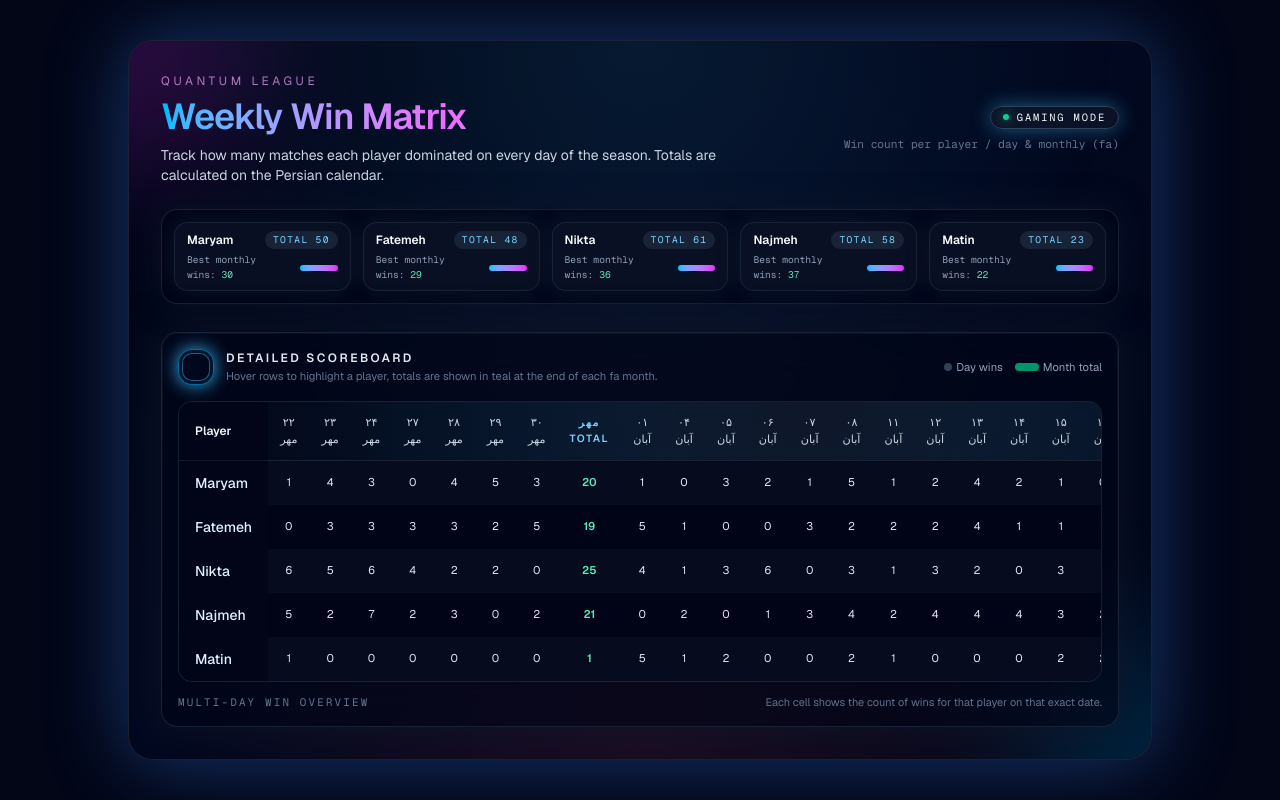
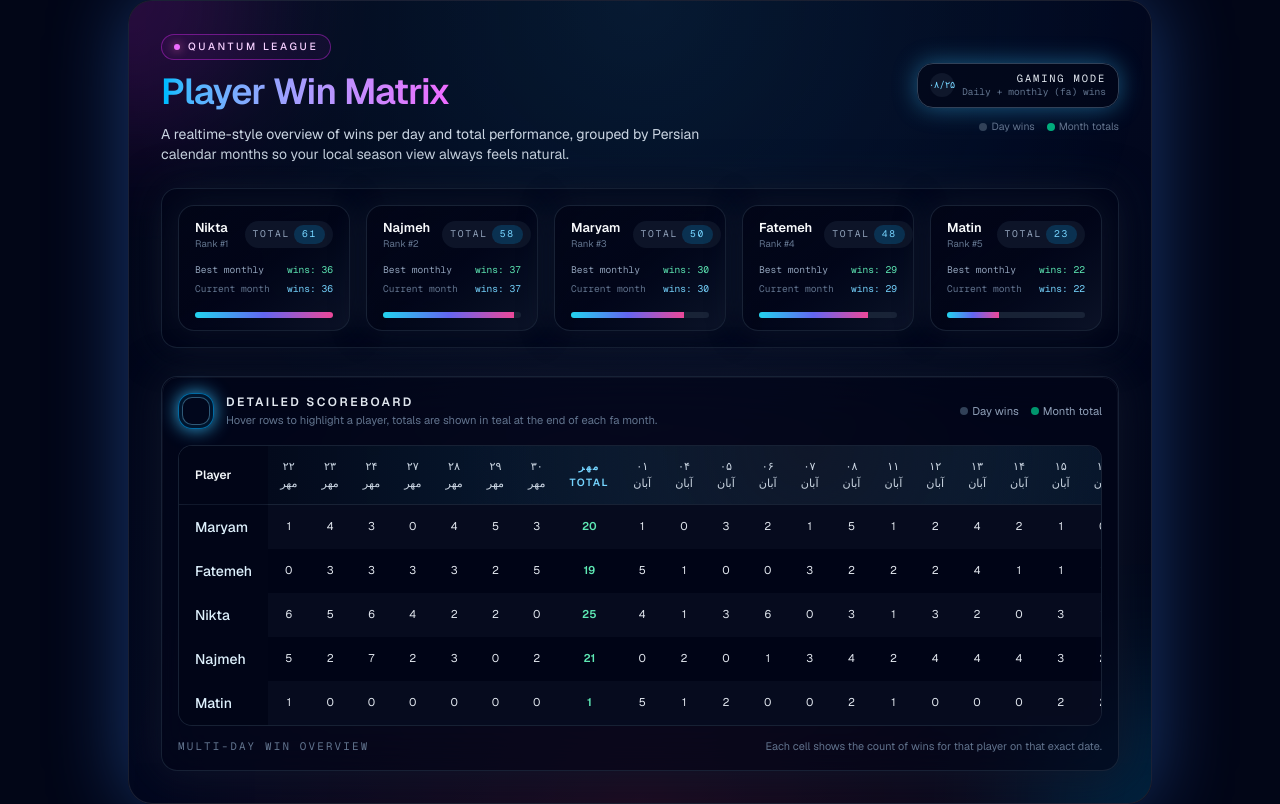
Before and after one commit to maryamabdi76/nikimak, a Next.js app: page / in a window 1280 px wide. Built offline with nearby package versions, Linux system fonts and the light colour scheme.

Commit message:
Refactor date handling and enhance player win tracking; implement Persian calendar support and improve UI components

```diff
--- a/app/page.tsx
+++ b/app/page.tsx
@@ -1,6 +1,12 @@
-// Use full ISO-like date keys so adding new days is safer and works well with locales.
-// Year here is just an example; adjust to your real season/year as needed.
-const DATES = [
+import { Avatar, AvatarFallback } from '@/components/ui/avatar';
+
+// Central calendar config so we don't repeat magic strings
+const PERSIAN_CALENDAR_LOCALE = 'fa-IR-u-ca-persian';
+
+// Later this can come from DB/API as an array of ISO-like date strings.
+type DateKey = string;
+
+const DATES: DateKey[] = [
   '2024-10-13',
   '2024-10-14',
   '2024-10-15',
@@ -26,10 +32,10 @@ const DATES = [
   '2024-11-12',
   '2024-11-15',
   '2024-11-16',
-] as const;
+];
 
-type DateKey = (typeof DATES)[number];
-
+// Per-player row, wins keyed by "YYYY-MM-DD".
+// Later, when data comes from API, you can just feed the same shape.
 type PlayerRow = {
   name: string;
   wins: Record<DateKey, number>;
@@ -39,9 +45,9 @@ type PlayerRow = {
 type MonthKey = string;
 
 type DateMeta = {
-  label: DateKey;
-  date: Date;
-  monthKey: MonthKey;
+  label: DateKey; // "YYYY-MM-DD"
+  date: Date; // JS Date, used only for formatting / calendar
+  monthKey: MonthKey; // Persian month ("01".."12")
 };
 
 type Column =
@@ -49,18 +55,30 @@ type Column =
   | { kind: 'month-total'; monthKey: MonthKey; label: string };
 
 const TODAY = new Date();
+// This is safe for lexicographical comparison because it's ISO-like.
+const TODAY_KEY = TODAY.toISOString().slice(0, 10);
 
-const dateMeta: DateMeta[] = DATES.map((label) => {
+/**
+ * Build metadata for each date:
+ * - Sort by date string so dynamic data is always in order.
+ * - Parse to Date (UTC) for formatting.
+ * - Derive Persian calendar month key.
+ */
+function buildDateMeta(dateStrings: DateKey[]): DateMeta[] {
+  return dateStrings
+    .slice()
+    .sort() // "2024-10-13" < "2024-10-14" < ... lexicographically
+    .map((label) => {
       const [yearStr, monthStr, dayStr] = label.split('-');
       const year = Number(yearStr);
-  const monthIndex = Number(monthStr) - 1;
+      const monthIndex = Number(monthStr) - 1; // JS months are 0-based
       const day = Number(dayStr);
 
-  // Use UTC so we get a pure date (00:00:00.000Z) and avoid local timezone offsets
-  const date = new Date(Date.UTC(year, monthIndex, day));
+      // Use UTC so we get a pure date and avoid local timezone offset surprises
+      const date = new Date(year, monthIndex, day);
 
       // Group by Persian (fa-IR, Persian calendar) month, e.g. "01".."12"
-  const faMonthKey = date.toLocaleDateString('fa-IR-u-ca-persian', {
+      const faMonthKey = date.toLocaleDateString(PERSIAN_CALENDAR_LOCALE, {
         month: '2-digit',
       });
 
@@ -70,11 +88,20 @@ const dateMeta: DateMeta[] = DATES.map((label) => {
         monthKey: faMonthKey,
       };
     });
+}
 
-const currentMonthKey = TODAY.toLocaleDateString('fa-IR-u-ca-persian', {
-  month: '2-digit',
-});
+const dateMeta: DateMeta[] = buildDateMeta(DATES);
+console.log('🚀 ~ dateMeta:', dateMeta);
 
+// Current Persian month (based on "now"), used to know which month
+// should stop counting at TODAY (skip future days).
+const currentMonthKey: MonthKey = TODAY.toLocaleDateString(
+  PERSIAN_CALENDAR_LOCALE,
+  { month: '2-digit' }
+);
+
+// Build columns: one column per day + a "month-total" column
+// at the end of each Persian month group.
 const columns: Column[] = (() => {
   const cols: Column[] = [];
 
@@ -85,9 +112,11 @@ const columns: Column[] = (() => {
     const isEndOfMonth = !nextMeta || nextMeta.monthKey !== meta.monthKey;
 
     if (isEndOfMonth) {
-      const faMonthShort = meta.date.toLocaleDateString('fa-IR', {
-        month: 'short',
-      });
+      // Use the same Persian calendar for the label, so grouping + label match.
+      const faMonthShort = meta.date.toLocaleDateString(
+        PERSIAN_CALENDAR_LOCALE,
+        { month: 'short' }
+      );
 
       cols.push({
         kind: 'month-total',
@@ -100,15 +129,21 @@ const columns: Column[] = (() => {
   return cols;
 })();
 
+/**
+ * Calculate the total wins for a player in a given Persian month.
+ * - Uses monthKey derived from Persian calendar.
+ * - For the current month, skips dates strictly after TODAY_KEY
+ *   (so future dates in the same month don't contribute).
+ * - Uses date string comparison (YYYY-MM-DD) to avoid timezone issues.
+ */
 function getMonthTotal(player: PlayerRow, monthKey: MonthKey): number {
   return dateMeta.reduce((sum, meta) => {
     if (meta.monthKey !== monthKey) return sum;
 
-    const isCurrentMonth =
-      meta.monthKey === currentMonthKey &&
-      meta.date.getFullYear() === TODAY.getFullYear();
+    const isCurrentMonth = meta.monthKey === currentMonthKey;
 
-    if (isCurrentMonth && meta.date > TODAY) {
+    // If this date is in the future (within current month), ignore it.
+    if (isCurrentMonth && meta.label > TODAY_KEY) {
       return sum;
     }
 
@@ -280,33 +315,56 @@ export default function Home() {
         </div>
 
         <div className="relative flex flex-col gap-6">
-          <header className="flex flex-col items-start justify-between gap-6 sm:flex-row sm:items-center">
-            <div>
-              <p className="text-xs uppercase tracking-[0.3em] text-fuchsia-300/70">
+          <header className="flex flex-col gap-6 sm:flex-row sm:items-center sm:justify-between">
+            <div className="space-y-3">
+              <p className="inline-flex items-center gap-2 rounded-full border border-fuchsia-500/40 bg-fuchsia-500/5 px-3 py-1 text-[0.65rem] font-medium uppercase tracking-[0.25em] text-fuchsia-200">
+                <span className="h-1.5 w-1.5 rounded-full bg-fuchsia-400 shadow-[0_0_10px_rgba(244,114,182,0.9)]" />
                 Quantum League
               </p>
-              <h1 className="mt-2 bg-linear-to-r from-sky-400 via-fuchsia-400 to-emerald-400 bg-clip-text text-3xl font-semibold tracking-tight text-transparent sm:text-4xl">
-                Weekly Win Matrix
+              <h1 className="bg-linear-to-r from-sky-400 via-fuchsia-400 to-emerald-400 bg-clip-text text-3xl font-semibold tracking-tight text-transparent sm:text-4xl">
+                Player Win Matrix
               </h1>
-              <p className="mt-2 max-w-xl text-sm text-slate-300">
-                Track how many matches each player dominated on every day of the
-                season. Totals are calculated on the Persian calendar.
+              <p className="max-w-xl text-sm text-slate-300">
+                A realtime-style overview of wins per day and total performance,
+                grouped by Persian calendar months so your local season view
+                always feels natural.
               </p>
             </div>
-            <div className="flex flex-col items-end text-right text-xs text-slate-400">
-              <span className="inline-flex items-center gap-2 rounded-full border border-slate-700 bg-slate-900/70 px-3 py-1 font-mono text-[0.65rem] uppercase tracking-[0.18em] text-slate-100 shadow-[0_0_20px_rgba(56,189,248,0.45)]">
-                <span className="h-1.5 w-1.5 rounded-full bg-emerald-400 shadow-[0_0_12px_rgba(52,211,153,0.9)]" />
-                Gaming Mode
+            <div className="flex flex-col items-end gap-3 text-right text-xs text-slate-400">
+              <div className="inline-flex items-center gap-2 rounded-2xl border border-slate-700 bg-slate-950/70 px-3 py-2 shadow-[0_0_25px_rgba(56,189,248,0.45)]">
+                <span className="inline-flex h-6 w-6 items-center justify-center rounded-xl bg-slate-900 text-[0.6rem] font-mono text-sky-300">
+                  {new Date().toLocaleDateString(PERSIAN_CALENDAR_LOCALE, {
+                    month: '2-digit',
+                    day: '2-digit',
+                  })}
                 </span>
-              <span className="mt-2 font-mono text-[0.7rem] text-slate-500">
-                Win count per player / day & monthly (fa)
+                <div className="flex flex-col">
+                  <span className="font-mono text-[0.65rem] uppercase tracking-[0.18em] text-slate-200">
+                    Gaming mode
                   </span>
+                  <span className="font-mono text-[0.6rem] text-slate-500">
+                    Daily + monthly (fa) wins
+                  </span>
+                </div>
+              </div>
+              <div className="flex items-center gap-3 text-[0.65rem] text-slate-500">
+                <span className="flex items-center gap-1">
+                  <span className="h-2 w-2 rounded-sm bg-slate-700" />
+                  <span>Day wins</span>
+                </span>
+                <span className="flex items-center gap-1">
+                  <span className="h-2 w-2 rounded-full bg-emerald-400/80" />
+                  <span>Month totals</span>
+                </span>
+              </div>
             </div>
           </header>
 
           {/* Compact player summary strip */}
-          <section className="grid grid-cols-1 gap-3 rounded-2xl border border-slate-800/80 bg-slate-950/60 p-3 shadow-[0_0_30px_rgba(15,23,42,0.85)] backdrop-blur-xl sm:grid-cols-5">
-            {PLAYERS.map((player) => {
+          <section className="grid grid-cols-1 gap-4 rounded-2xl border border-slate-800/80 bg-slate-950/60 p-4 shadow-[0_0_40px_rgba(15,23,42,0.9)] backdrop-blur-xl sm:grid-cols-5">
+            {(() => {
+              const stats = [...PLAYERS]
+                .map((player) => {
                   const total = columns
                     .filter((c) => c.kind === 'date')
                     .reduce((sum, c) => sum + (player.wins[c.label] ?? 0), 0);
@@ -314,40 +372,92 @@ export default function Home() {
                   const bestMonthTotal = columns
                     .filter((c) => c.kind === 'month-total')
                     .reduce(
-                  (max, c) => Math.max(max, getMonthTotal(player, c.monthKey)),
+                      (max, c) =>
+                        Math.max(max, getMonthTotal(player, c.monthKey)),
                       0
+                    );
+
+                  const currentMonthTotal = getMonthTotal(
+                    player,
+                    currentMonthKey
+                  );
+
+                  return {
+                    player,
+                    total,
+                    bestMonthTotal,
+                    currentMonthTotal,
+                  };
+                })
+                .sort((a, b) => b.total - a.total);
+
+              const maxTotal =
+                stats.reduce((max, { total }) => Math.max(max, total), 0) || 1;
+
+              return stats.map(
+                ({ player, total, bestMonthTotal, currentMonthTotal }, idx) => {
+                  const fillPercent = Math.max(
+                    6,
+                    Math.min(100, (total / maxTotal) * 100)
                   );
 
                   return (
                     <div
                       key={player.name}
-                  className="group flex flex-col gap-1 rounded-xl border border-slate-800/80 bg-slate-900/60 px-3 py-2 text-[0.7rem] shadow-[0_0_20px_rgba(15,23,42,0.9)] transition hover:border-sky-500/70 hover:bg-slate-900/90 hover:shadow-[0_0_35px_rgba(56,189,248,0.45)]"
+                      className="group flex flex-col gap-3 rounded-2xl border border-slate-800/80 bg-linear-to-br from-slate-950/90 via-slate-950/70 to-slate-900/80 px-4 py-3 text-[0.7rem] shadow-[0_0_32px_rgba(15,23,42,0.9)] transition hover:border-sky-500/80 hover:shadow-[0_0_16px_rgba(56,189,248,0.55)]"
                     >
-                  <div className="flex items-center justify-between gap-2">
-                    <span className="truncate text-[0.75rem] font-semibold text-slate-50">
+                      {/* Top row: avatar, name, rank, total pill */}
+                      <div className="flex items-center justify-between gap-3">
+                        <div className="flex items-center gap-3">
+                          <div className="flex flex-col">
+                            <span className="truncate text-[0.8rem] font-semibold text-slate-50">
                               {player.name}
                             </span>
-                    <span className="rounded-full bg-slate-800/80 px-2 py-0.5 font-mono text-[0.6rem] uppercase tracking-[0.14em] text-sky-300">
-                      Total {total}
-                    </span>
-                  </div>
-                  <div className="flex items-center justify-between text-slate-400">
-                    <span className="font-mono text-[0.6rem]">
-                      Best monthly wins:&nbsp;
-                      <span className="text-emerald-300">{bestMonthTotal}</span>
-                    </span>
-                    <span className="h-1.5 w-10 overflow-hidden rounded-full bg-slate-800">
-                      <span
-                        className="block h-full bg-linear-to-r from-sky-400 to-fuchsia-500"
-                        style={{
-                          width: `${Math.min(100, total * 6)}%`,
-                        }}
-                      />
+                            <span className="text-[0.6rem] text-slate-500">
+                              Rank #{idx + 1}
                             </span>
                           </div>
                         </div>
+                        <div className="inline-flex items-center gap-1 rounded-full bg-slate-900/90 px-2 py-1 text-[0.6rem] font-mono uppercase tracking-[0.18em] text-sky-200">
+                          <span className="text-slate-400">Total</span>
+                          <span className="rounded-full bg-sky-500/20 px-2 py-0.5 text-sky-300">
+                            {total}
+                          </span>
+                        </div>
+                      </div>
+
+                      {/* Stats text */}
+                      <div className="space-y-1 text-slate-400">
+                        <div className="flex justify-between">
+                          <span className="font-mono text-[0.6rem] text-slate-400">
+                            Best monthly
+                          </span>
+                          <span className="font-mono text-[0.6rem] text-emerald-300">
+                            wins: {bestMonthTotal}
+                          </span>
+                        </div>
+                        <div className="flex justify-between">
+                          <span className="font-mono text-[0.6rem] text-slate-500">
+                            Current month
+                          </span>
+                          <span className="font-mono text-[0.6rem] text-sky-300">
+                            wins: {currentMonthTotal}
+                          </span>
+                        </div>
+                      </div>
+
+                      {/* Progress bar */}
+                      <div className="mt-1 h-1.5 w-full overflow-hidden rounded-full bg-slate-800/80">
+                        <div
+                          className="h-full bg-[linear-gradient(90deg,#22d3ee,#6366f1,#ec4899)]"
+                          style={{ width: `${fillPercent}%` }}
+                        />
+                      </div>
+                    </div>
                   );
-            })}
+                }
+              );
+            })()}
           </section>
 
           <section className="relative mt-1 rounded-2xl border border-slate-800/80 bg-slate-950/60 p-4 shadow-[0_0_40px_rgba(15,23,42,0.9)] backdrop-blur-xl">
@@ -373,7 +483,7 @@ export default function Home() {
                   <span>Day wins</span>
                 </div>
                 <div className="flex items-center gap-1">
-                  <span className="h-2 w-6 rounded-full bg-emerald-400/70" />
+                  <span className="h-2 w-2 rounded-full bg-emerald-400/70" />
                   <span>Month total</span>
                 </div>
               </div>
@@ -393,7 +503,7 @@ export default function Home() {
                           className="px-3 py-3 text-center font-medium text-slate-300"
                         >
                           {column.date.toLocaleDateString(
-                            'fa-IR-u-ca-persian',
+                            PERSIAN_CALENDAR_LOCALE,
                             {
                               day: '2-digit',
                               month: 'short',
```
Lines whose indentation alone changed are shown as unchanged.
